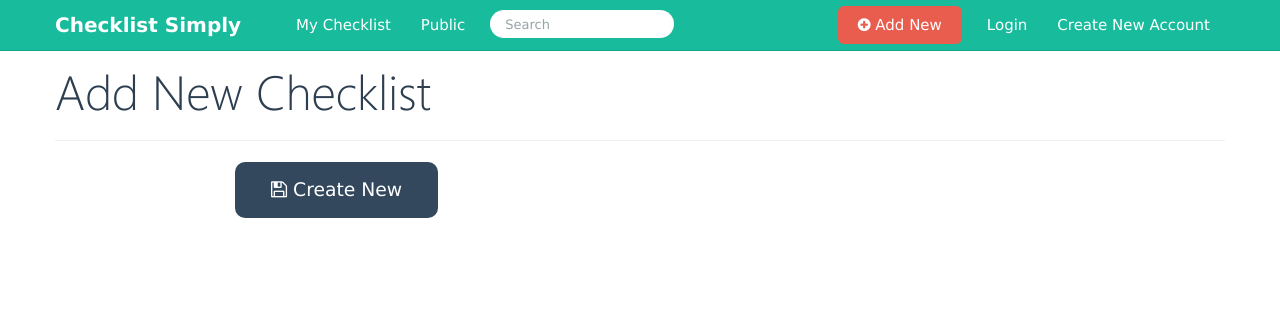
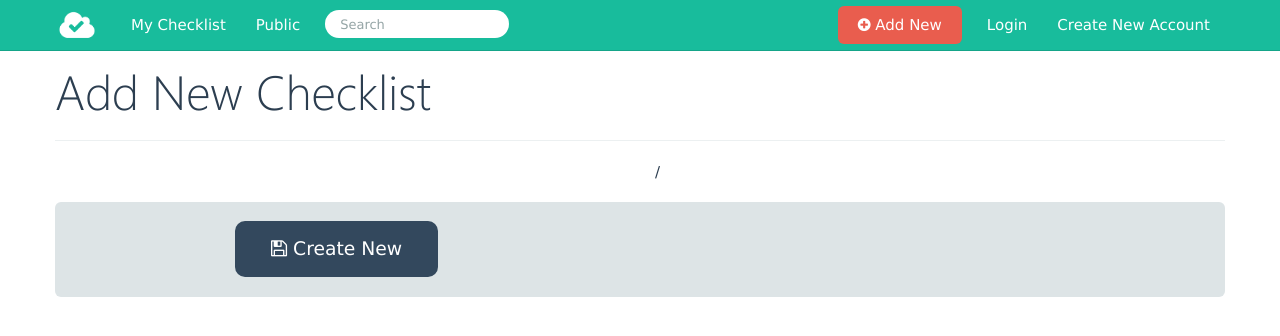
Before and after one commit to harrypotterismyname/django-skeleton, a Django app: template templates/mylist/new.html in a window 1280 px wide. Shown: the top 336 px of the page. Run offline with Django 3.2, Linux system fonts and the light colour scheme; the template is opened without the code that fills it, so the values that code supplies are empty; parts of the project's set-up code (start-up, migrations or seed data) failed here and were passed over; some libraries are stand-ins or nearby versions.

Commit message:
add logo

```diff
--- a/static/css/main.css
+++ b/static/css/main.css
@@ -52,6 +52,17 @@ button.btn-nude:active {
     -webkit-box-shadow: none;
     -moz-box-shadow: none;
     box-shadow: none;
+}
+
+.navbar .brand {
+    padding: 10px 20px 10px;
+}
+.brand span {
+    background: url("../img/logo.png") 0 0 no-repeat;
+    background-size: 41px 30px;
+    width: 41px;
+    height: 30px;
+    display: block;
 }
 
 @font-face {
--- a/templates/base.html
+++ b/templates/base.html
@@ -26,11 +26,10 @@
                 <span class="icon-bar"></span>
                 <span class="icon-bar"></span>
             </a>
-            <a class="brand" href="/"><strong>Checklist Simply</strong></a>
+            <a class="brand" href="/"><span></span></a>
 
             <div class="nav-collapse collapse">
                 <ul class="nav">
-                    <li class="divider-vertical"></li>
                     <li><a href="{% url 'mylist:index' %}">{% trans 'My Checklist' %}</a></li>
                     <li><a href="{% url 'mylist:public' %}">{% trans 'Public' %}</a></li>
                 </ul>
--- a/templates/mylist/new.html
+++ b/templates/mylist/new.html
@@ -10,13 +10,17 @@
             <h1>{% trans "Add New Checklist" %}</h1>
             <hr>
             <form action="" method="post" class="form-horizontal">{% csrf_token %}
-                {{ form|bootstrap }}
-                <div class="control-group">
-                    <div class="controls">
-                        <button class="btn btn-primary btn-large">
-                            <i class="icon-save"></i> {% trans 'Create New' %}
-                        </button>
+                <div class="row">
+                    <div class="span6">
+                        {{ form|bootstrap }}
                     </div>
+                    <div class="span6">/</div>
+                </div>
+
+                <div class="form-actions">
+                    <button class="btn btn-primary btn-large">
+                        <i class="icon-save"></i> {% trans 'Create New' %}
+                    </button>
                 </div>
             </form>
         </div>
--- a/templates/mylist/public.html
+++ b/templates/mylist/public.html
@@ -28,7 +28,7 @@
                     <li>
                         <h3><a href="{{ item.get_absolute_url }}">{{ item.title }}</a></h3>
                         <p>
-                            <span class="badge badge-important">{{ item.count_task }} tasks</span>
+                            <span class="badge badge-important">{{ item.count_task }} task{{ item.count_task|pluralize }}</span>
                             <span class="rating">
                             <i class="icon-star"></i>
                             <i class="icon-star"></i>
@@ -36,7 +36,7 @@
                             <i class="icon-star"></i>
                             <i class="icon-star-empty"></i>
                             </span>
-                            <time>3 day ago</time>
+                            <time>{{ item.created_at|timesince }} ago</time>
                         </p>
                     </li>
                 {% endfor %}
```
Also changed, not shown: static/img/logo.png (added).
